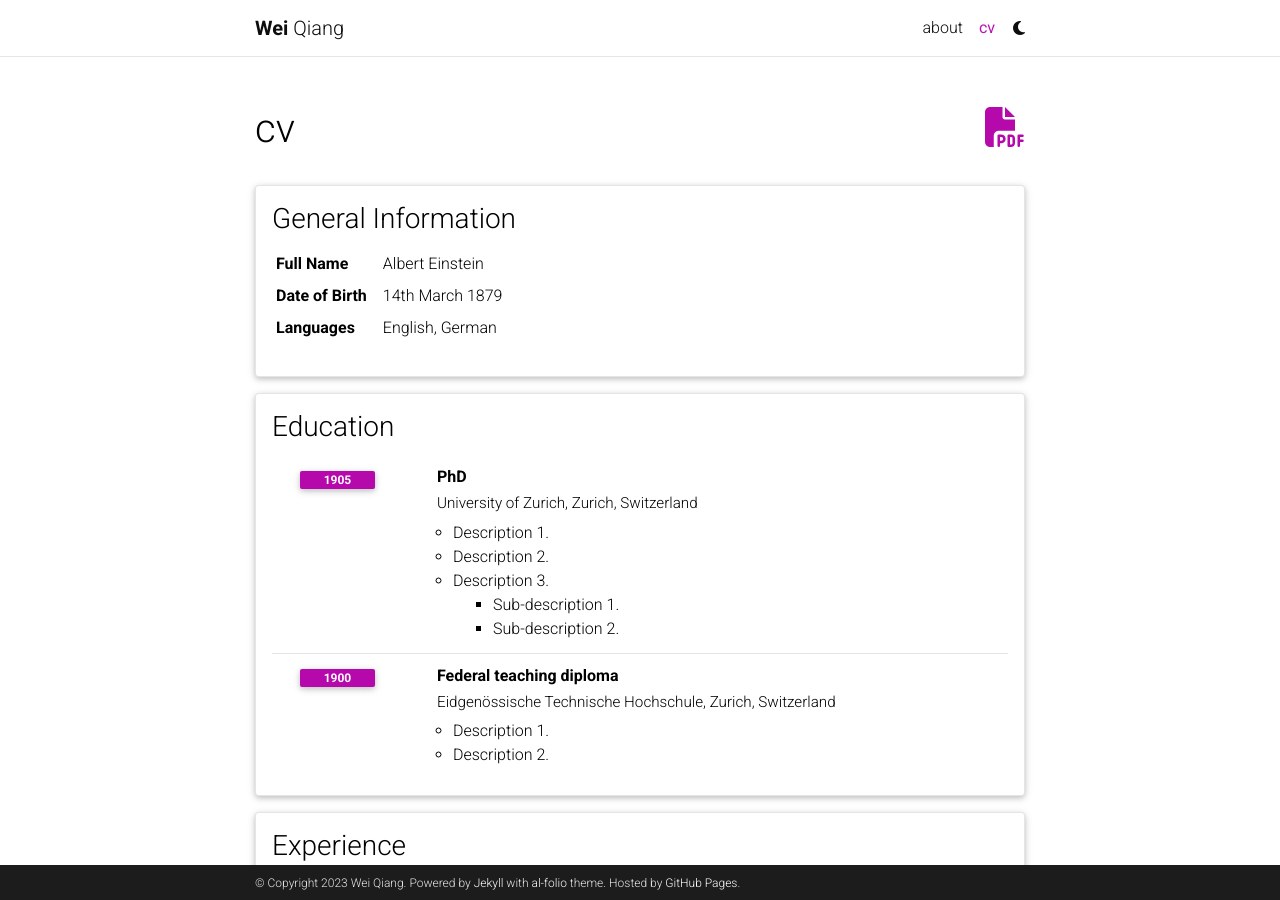
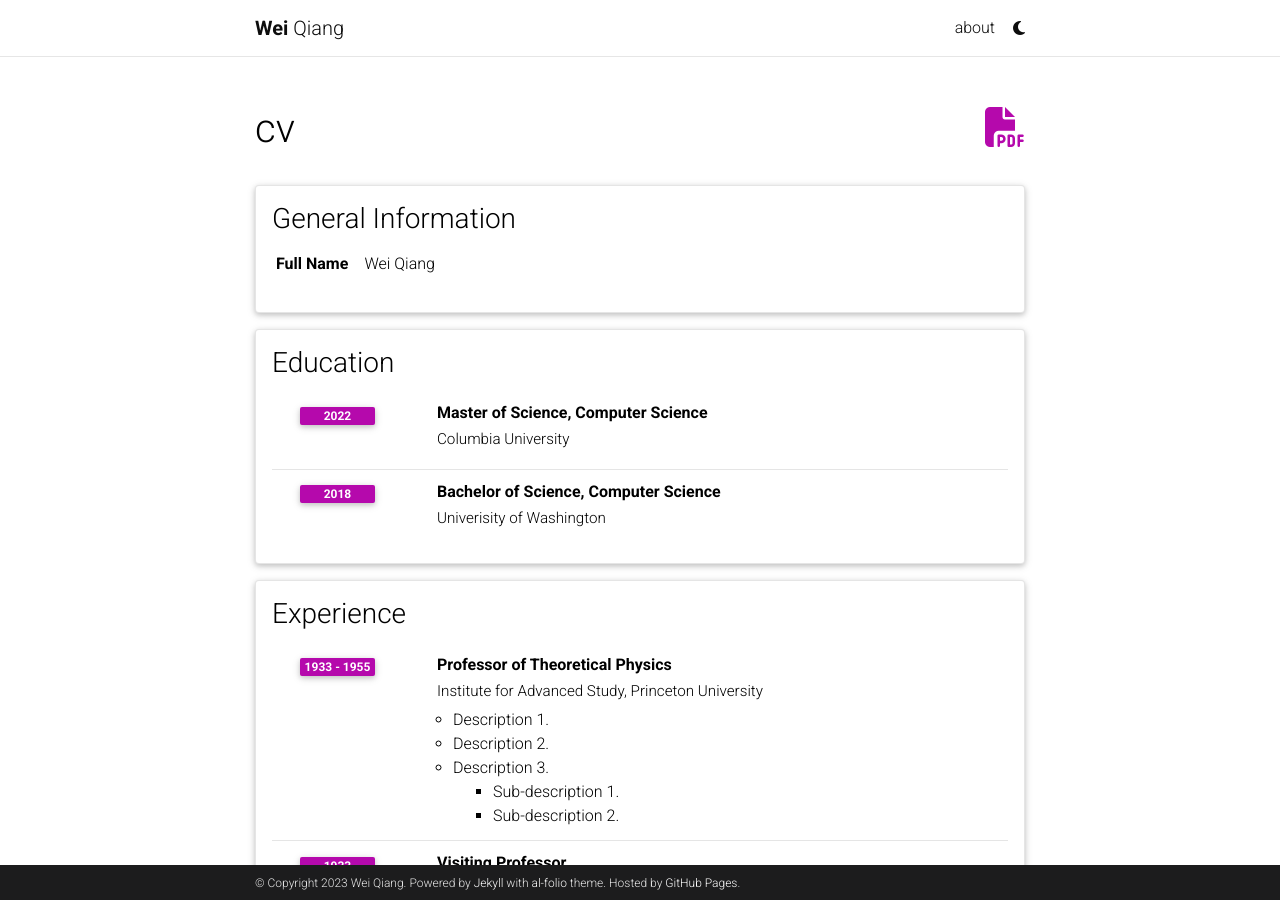
Before and after one commit to xiaoqiangheye/xiaoqiangheye.github.io, a Jekyll site: the page built from _pages/cv.md, in a window 1280 px wide and 900 px high. Built offline with Jekyll 4.4.1, drawn with Linux system fonts in a browser that asks for light colours; full-size pictures stand in for the smaller copies a plugin makes; comment, search, counter and statistics services are not loaded; a style sheet for code colours, icons or effects is not loaded.

Commit message:
first draft

```diff
--- a/_bibliography/papers.bib
+++ b/_bibliography/papers.bib
@@ -43,8 +43,7 @@
   html={https://journals.aps.org/pr/abstract/10.1103/PhysRev.47.777},
   pdf={example_pdf.pdf},
   altmetric={248277},
-  dimensions={true},
-  selected={true}
+  dimensions={true}
 }
 
 @article{einstein1905molekularkinetischen,
--- a/_config.yml
+++ b/_config.yml
@@ -70,7 +70,7 @@
 # Social integration
 # -----------------------------------------------------------------------------
 
-github_username: # your GitHub user name
+github_username: xiaoqiangheye # your GitHub user name
 gitlab_username: # your GitLab user name
 twitter_username: # your Twitter handle
 mastodon_username: # your mastodon instance+username in the format instance.tld/@username
@@ -269,8 +269,8 @@
 
 scholar:
 
-  last_name: [Einstein]
-  first_name: [Albert, A.]
+  last_name: [Qiang]
+  first_name: [Wei]
 
   style: apa
   locale: en
--- a/_data/cv.yml
+++ b/_data/cv.yml
@@ -2,31 +2,18 @@
   type: map
   contents:
     - name: Full Name
-      value: Albert Einstein
-    - name: Date of Birth
-      value: 14th March 1879
-    - name: Languages
-      value: English, German
+      value: Wei Qiang
 
 - title: Education
   type: time_table
   contents:
-    - title: PhD
-      institution: University of Zurich, Zurich, Switzerland
-      year: 1905
-      description:
-        - Description 1.
-        - Description 2.
-        - title: Description 3.
-          contents:
-            - Sub-description 1.
-            - Sub-description 2.
-    - title: Federal teaching diploma
-      institution: Eidgenössische Technische Hochschule, Zurich, Switzerland
-      year: 1900
-      description:
-        - Description 1.
-        - Description 2.
+    - title: Master of Science, Computer Science
+      institution: Columbia University
+      year: 2022
+
+    - title: Bachelor of Science, Computer Science
+      institution: Univerisity of Washington
+      year: 2018
 
 - title: Experience
   type: time_table
```
Also changed, not shown: _pages/about.md (+8 -3 lines), _pages/cv.md (+1 -1 lines), assets/img/self.png (added), 1 other file.
